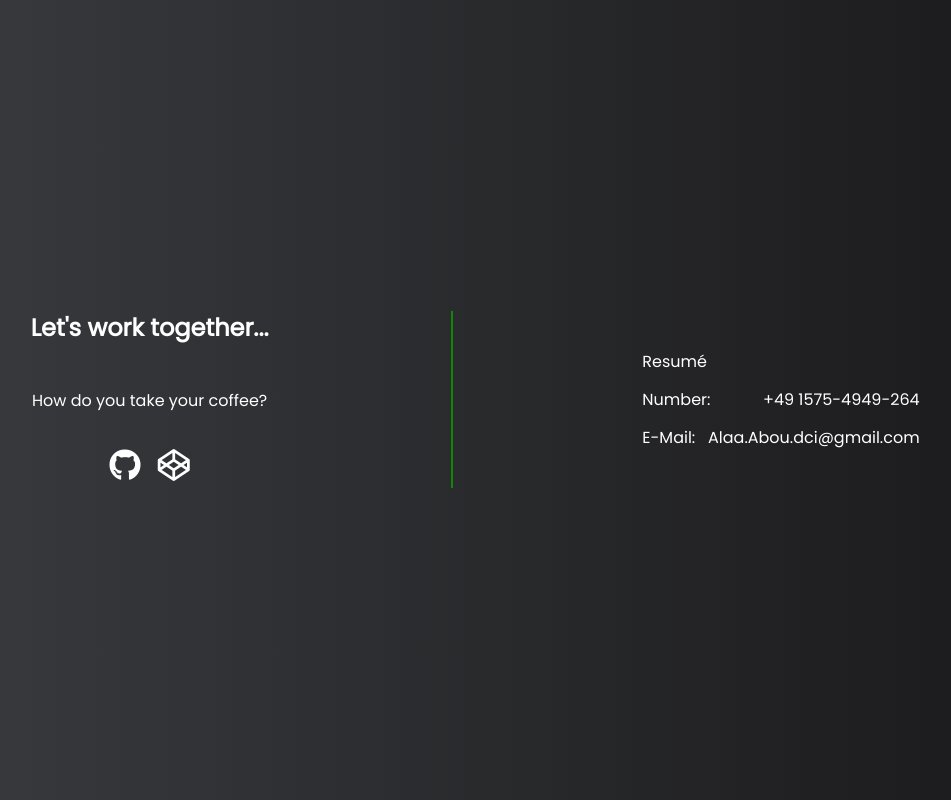
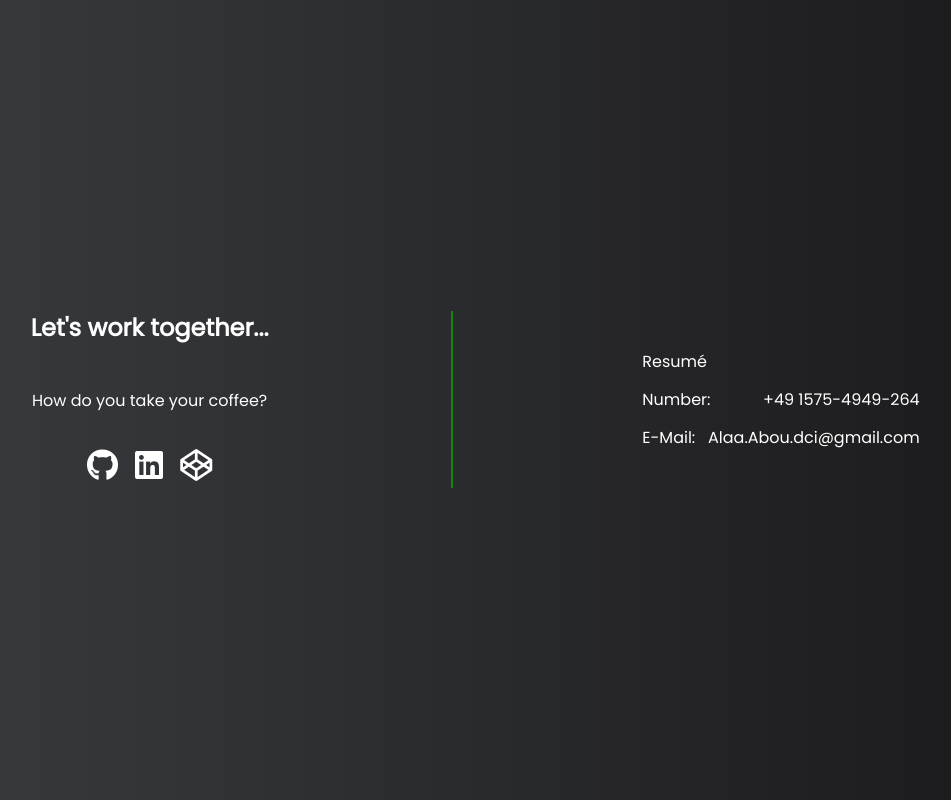
Before and after one commit to TripleA011/portfolio, a plain HTML site: page index.html in a window 1280 px wide. Shown: the part 3666-4466 px from the top of the page, without its empty margins (152-1103 px from the left). Drawn offline with Linux system fonts and the light colour scheme; no server answers.

Commit message:
Update index.html
uncommenting the linkedin icon link

```diff
--- a/index.html
+++ b/index.html
@@ -269,8 +269,8 @@
         <p class="langu">How do you take your coffee?</p>
         <div class="contact">
           <a href="https://github.com/3la2011" target="_blank"><i class="fab fa-github"></i></a>
-          <!-- <a href="https://www.linkedin.com/in/alaa-abou-arraj-0b8944230/" target="_blank"><i
-              class="fab fa-linkedin"></i></a> -->
+          <a href="https://www.linkedin.com/in/alaa-abou-arraj-0b8944230/" target="_blank"><i
+              class="fab fa-linkedin"></i></a>
           <a href="https://codepen.io/triplea011" target="_blank"><i class="fab fa-codepen"></i></a>
         </div>
       </div>
```
